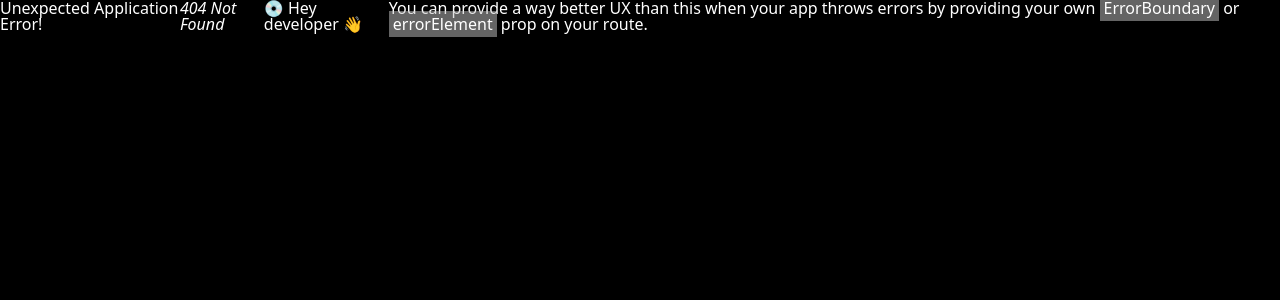
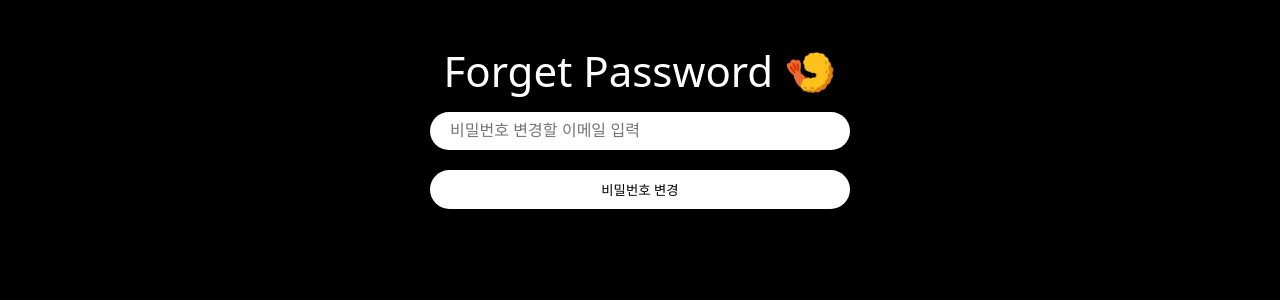
Before and after one commit to Hyeok-gu/nwitter-remoaded, a React (Vite) app: page /forget-password in a window 1280 px wide. Before the commit this address had no page. Shown: the top 300 px of the page. Built offline with nearby package versions, Linux system fonts and the light colour scheme; the HTML template or start-up script is replaced by a standard one.

Commit message:
비밀번호 변경 및 트윗 폼 생성

```diff
--- a/src/App.tsx
+++ b/src/App.tsx
@@ -10,6 +10,7 @@ import { useEffect, useState } from "react";
 import Loading from "./components/loading-screen";
 import { auth } from "./firebase";
 import ProtectedRoute from "./components/protected-route";
+import ForGetPassword from "./routes/forget-password";
 
 const router = createBrowserRouter([
   {
@@ -37,6 +38,10 @@ const router = createBrowserRouter([
   {
     path: "/create-account",
     element: <CreateAccount />,
+  },
+  {
+    path: "/forget-password",
+    element: <ForGetPassword />,
   },
 ]);
 
--- /dev/null
+++ b/src/components/github-btn.tsx
@@ -0,0 +1,42 @@
+import { GithubAuthProvider, signInWithPopup } from "firebase/auth";
+import styled from "styled-components";
+import { auth } from "../firebase";
+import { useNavigate } from "react-router-dom";
+
+const Button = styled.span`
+  margin-top: 20px;
+  background-color: #fff;
+  font-weight: 500;
+  padding: 10px 20px;
+  border-radius: 50px;
+  border: 0;
+  width: 100%;
+  display: flex;
+  gap: 5px;
+  align-items: center;
+  justify-content: center;
+  cursor: pointer;
+  color: #000;
+`;
+const Logo = styled.img`
+  height: 25px;
+`;
+
+export default function GithubButton() {
+  const navigate = useNavigate();
+  const onClick = async () => {
+    try {
+      const provider = new GithubAuthProvider();
+      await signInWithPopup(auth, provider);
+      navigate("/");
+    } catch (error) {
+      console.error(error);
+    }
+  };
+  return (
+    <Button onClick={onClick}>
+      <Logo src="/github.svg" />
+      Continue with Github
+    </Button>
+  );
+}
--- a/src/components/layout.tsx
+++ b/src/components/layout.tsx
@@ -1,9 +1,105 @@
-import { Outlet } from "react-router-dom";
+import { Link, Outlet, useNavigate } from "react-router-dom";
+import styled from "styled-components";
+import { auth } from "../firebase";
+
+const Wrapper = styled.div`
+  display: grid;
+  gap: 50px;
+  padding: 20px 0;
+  grid-template-columns: 1fr 4fr;
+  width: 100%;
+  max-width: 860px;
+  height: 100%;
+`;
+const Menu = styled.div`
+  display: flex;
+  flex-direction: column;
+  align-items: center;
+  gap: 20px;
+`;
+const MenuItem = styled.div`
+  cursor: pointer;
+  display: flex;
+  align-items: center;
+  justify-content: center;
+  border: 2px solid white;
+  height: 50px;
+  width: 50px;
+  border-radius: 50%;
+  svg {
+    width: 30px;
+    fill: white;
+  }
+  &.log-out {
+    border-color: tomato;
+    svg {
+      fill: tomato;
+    }
+  }
+`;
 
 export default function Layout() {
+  const navigate = useNavigate();
+  const onLogout = async () => {
+    const ok = confirm("정말 로그아웃 하시겠어요?");
+    if (ok) {
+      await auth.signOut();
+      navigate("/login");
+    }
+  };
+
   return (
-    <>
+    <Wrapper>
+      <Menu>
+        <Link to="/">
+          <MenuItem>
+            <svg
+              xmlns="http://www.w3.org/2000/svg"
+              viewBox="0 0 20 20"
+              fill="currentColor"
+              className="w-5 h-5"
+            >
+              <path
+                fillRule="evenodd"
+                d="M9.293 2.293a1 1 0 0 1 1.414 0l7 7A1 1 0 0 1 17 11h-1v6a1 1 0 0 1-1 1h-2a1 1 0 0 1-1-1v-3a1 1 0 0 0-1-1H9a1 1 0 0 0-1 1v3a1 1 0 0 1-1 1H5a1 1 0 0 1-1-1v-6H3a1 1 0 0 1-.707-1.707l7-7Z"
+                clipRule="evenodd"
+              />
+            </svg>
+          </MenuItem>
+        </Link>
+        <Link to="/profile">
+          <MenuItem>
+            <svg
+              xmlns="http://www.w3.org/2000/svg"
+              viewBox="0 0 20 20"
+              fill="currentColor"
+              className="w-5 h-5"
+            >
+              <path d="M10 8a3 3 0 1 0 0-6 3 3 0 0 0 0 6ZM3.465 14.493a1.23 1.23 0 0 0 .41 1.412A9.957 9.957 0 0 0 10 18c2.31 0 4.438-.784 6.131-2.1.43-.333.604-.903.408-1.41a7.002 7.002 0 0 0-13.074.003Z" />
+            </svg>
+          </MenuItem>
+        </Link>
+        <MenuItem onClick={onLogout} className="log-out">
+          <svg
+            xmlns="http://www.w3.org/2000/svg"
+            viewBox="0 0 20 20"
+            fill="currentColor"
+            className="w-5 h-5"
+          >
+            <path
+              fillRule="evenodd"
+              d="M3 4.25A2.25 2.25 0 0 1 5.25 2h5.5A2.25 2.25 0 0 1 13 4.25v2a.75.75 0 0 1-1.5 0v-2a.75.75 0 0 0-.75-.75h-5.5a.75.75 0 0 0-.75.75v11.5c0 .414.336.75.75.75h5.5a.75.75 0 0 0 .75-.75v-2a.75.75 0 0 1 1.5 0v2A2.25 2.25 0 0 1 10.75 18h-5.5A2.25 2.25 0 0 1 3 15.75V4.25Z"
+              clipRule="evenodd"
+            />
+            <path
+              fillRule="evenodd"
+              d="M6 10a.75.75 0 0 1 .75-.75h9.546l-1.048-.943a.75.75 0 1 1 1.004-1.114l2.5 2.25a.75.75 0 0 1 0 1.114l-2.5 2.25a.75.75 0 1 1-1.004-1.114l1.048-.943H6.75A.75.75 0 0 1 6 10Z"
+              clipRule="evenodd"
+            />
+          </svg>
+        </MenuItem>
+      </Menu>
       <Outlet />
-    </>
+    </Wrapper>
   );
 }
--- /dev/null
+++ b/src/components/post-tweet-form.tsx
@@ -0,0 +1,22 @@
+import styled from "styled-components";
+
+export default function PostTweetForm() {
+  const Form = styled.form``;
+  const TextArea = styled.textarea``;
+  const AttachFileButton = styled.label`
+    cursor: pointer;
+  `;
+  const AttachFileInput = styled.input`
+    display: none;
+  `;
+  const SubmitBtn = styled.input``;
+
+  return (
+    <Form>
+      <TextArea placeholder="what is happening" />
+      <AttachFileButton htmlFor="file">Add Photo</AttachFileButton>
+      <AttachFileInput type="file" id="file" accept="image/*" />
+      <SubmitBtn />
+    </Form>
+  );
+}
--- a/src/routes/create-account.tsx
+++ b/src/routes/create-account.tsx
@@ -12,6 +12,7 @@ import {
   Title,
   Wrapper,
 } from "../components/auth-components";
+import GithubButton from "../components/github-btn";
 
 export default function CreateAccount() {
   const navigate = useNavigate();
@@ -96,8 +97,9 @@ export default function CreateAccount() {
       </Form>
       {error !== "" ? <Error>{error}</Error> : null}
       <Switcher>
-        이미 계정이 있나요? ` <Link to="/login">로그인하기 &rarr;</Link>
+        이미 계정이 있나요? <Link to="/login">로그인하기 &rarr;</Link>
       </Switcher>
+      <GithubButton />
     </Wrapper>
   );
 }
--- /dev/null
+++ b/src/routes/forget-password.tsx
@@ -0,0 +1,72 @@
+import { useState } from "react";
+import { auth } from "../firebase";
+import { sendPasswordResetEmail } from "firebase/auth";
+import { Input, Title, Wrapper } from "../components/auth-components";
+import { useNavigate } from "react-router-dom";
+import styled from "styled-components";
+
+const InputWrap = styled.div`
+  width: 100%;
+  input {
+    margin-top: 20px;
+  }
+`;
+
+const Button = styled.button`
+  width: 100%;
+  padding: 10px 20px;
+  border: none;
+  border-radius: 50px;
+  color: #000;
+  background: #fff;
+  font-weight: 500;
+  margin-top: 20px;
+  cursor: pointer;
+  &:hover {
+    opacity: 0.8;
+  }
+`;
+
+export default function ForGetPassword() {
+  const [email, setEmail] = useState("");
+
+  const navigate = useNavigate();
+
+  const onChange = (e: React.ChangeEvent<HTMLInputElement>) => {
+    const {
+      target: { name, value },
+    } = e;
+    if (name === "email") {
+      setEmail(value);
+    }
+  };
+  const SendEmail = () => {
+    if (email === "") {
+      alert("이메일을 입력하세요");
+      return;
+    }
+    sendPasswordResetEmail(auth, email);
+    try {
+      alert("비밀번호 변경 메일이 정상적으로 발송되었습니다.");
+    } catch (error) {
+      console.error(error);
+    }
+
+    navigate("/");
+  };
+
+  return (
+    <Wrapper>
+      <Title>Forget Password 🍤</Title>
+      <InputWrap>
+        <Input
+          name="email"
+          value={email}
+          placeholder="비밀번호 변경할 이메일 입력"
+          onChange={onChange}
+        />{" "}
+      </InputWrap>
+      <Button onClick={SendEmail}>비밀번호 변경</Button>
+    </Wrapper>
+  );
+}
--- a/src/routes/home.tsx
+++ b/src/routes/home.tsx
@@ -1,12 +1,11 @@
-import { auth } from "../firebase";
+import styled from "styled-components";
+import PostTweetForm from "../components/post-tweet-form";
 
+const Wrapper = styled.div``;
 export default function Home() {
-  const logOut = () => {
-    auth.signOut();
-  };
   return (
-    <h1>
-      <button onClick={logOut}>logOut</button>
-    </h1>
+    <Wrapper>
+      <PostTweetForm />
+    </Wrapper>
   );
 }
--- a/src/routes/login.tsx
+++ b/src/routes/login.tsx
@@ -11,6 +11,7 @@ import {
   Title,
   Wrapper,
 } from "../components/auth-components";
+import GithubButton from "../components/github-btn";
 
 export default function Login() {
   const navigate = useNavigate();
@@ -76,6 +77,11 @@ export default function Login() {
       <Switcher>
         계정이 없나요? <Link to="/create-account">Create one &rarr;</Link>
       </Switcher>
+      <Switcher>
+        비밀번호를 잊어버리셨어요?
+        <Link to="/forget-password"> Find Password &rarr;</Link>
+      </Switcher>
+      <GithubButton />
     </Wrapper>
   );
 }
```
Also changed, not shown: public/github.svg (added).
